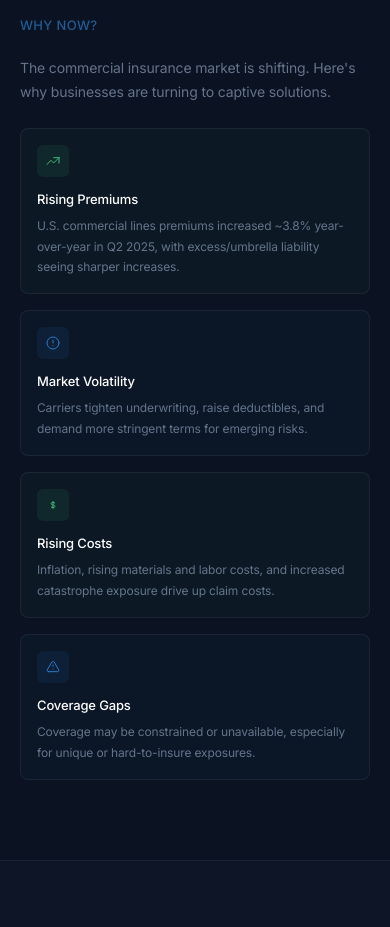
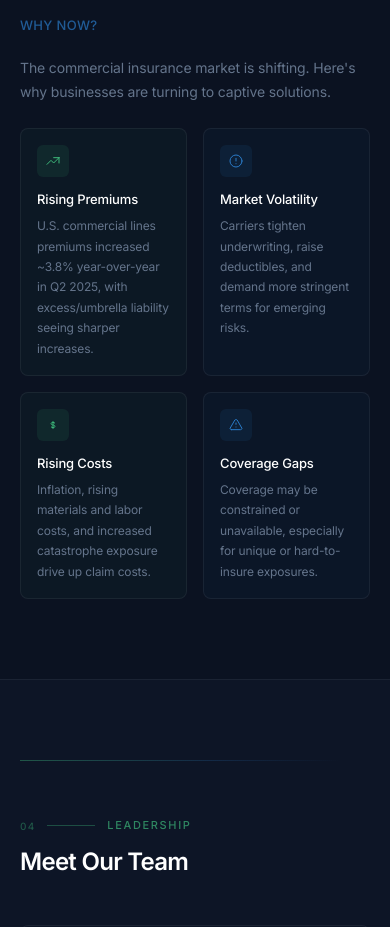
Before and after one commit to alexanderjoo-max/aurora, a website built with Vite: page index.html in a window 390 px wide. Shown: the part 3580-4507 px from the top of the page. Built offline with nearby package versions, Linux system fonts and the light colour scheme.

Commit message:
Make Why Now cards 2x2 on mobile
Co-Authored-By: Claude Opus 4.6 <noreply@anthropic.com>

```diff
--- a/index.html
+++ b/index.html
@@ -270,7 +270,7 @@
       <div>
         <h3 class="text-[13px] font-medium text-aurora-blue/70 tracking-wide uppercase mb-5">Why Now?</h3>
         <p class="text-aurora-muted text-[14px] leading-[1.7] mb-6 max-w-lg">The commercial insurance market is shifting. Here's why businesses are turning to captive solutions.</p>
-        <div class="grid sm:grid-cols-2 lg:grid-cols-4 gap-4">
+        <div class="grid grid-cols-2 lg:grid-cols-4 gap-4">
           <div class="rounded-lg p-4 border border-aurora-border bg-aurora-green/[0.04] hover:bg-aurora-green/[0.07] transition-colors">
             <div class="w-8 h-8 rounded-md bg-aurora-green/10 flex items-center justify-center mb-3">
               <svg class="w-4 h-4 text-aurora-green" fill="none" stroke="currentColor" viewBox="0 0 24 24"><path stroke-linecap="round" stroke-linejoin="round" stroke-width="1.5" d="M13 7h8m0 0v8m0-8l-8 8-4-4-6 6"/></svg>
```
